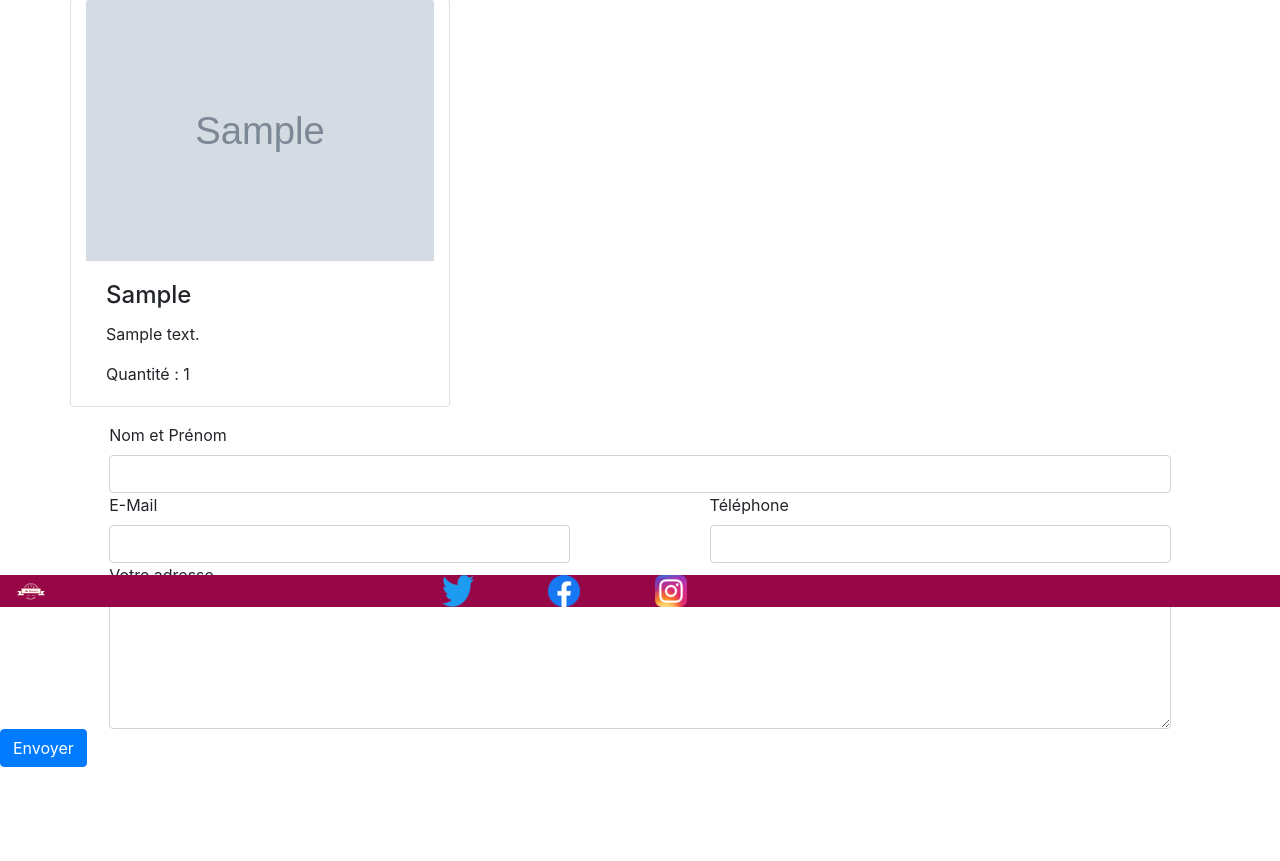
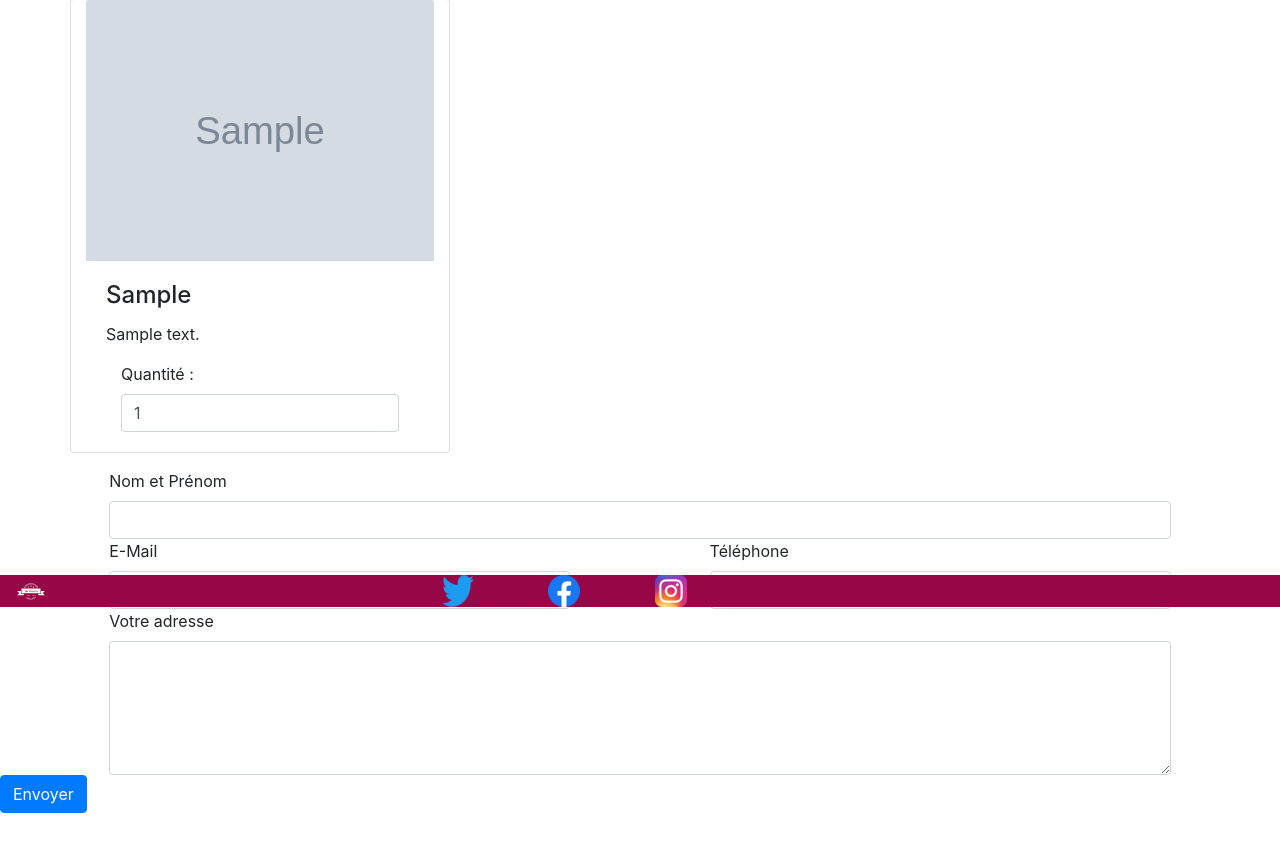
Before and after one commit to BenjaminClaro/Full-Stack, a PHP site: the page made by The District/php/commande.php in a window 1280 px wide. Shown: the part 193-1054 px from the top of the page. Before the commit the page ends 960 px from the top, so only its background shows below. Run offline with PHP 8.4, Linux system fonts and the light colour scheme; tables that the repository leaves empty or names only in its code hold one stand-in row (values such as "Sample post"); grey boxes marked "Sample" are stand-in pictures.

Commit message:
modified:   The District/php/commande.php 	modified:   The District/php/commande_script.php

```diff
--- a/The District/php/commande.php
+++ b/The District/php/commande.php
@@ -44,7 +44,11 @@
                     </p>
                     <input type="hidden" class="form-control" name="id_plat" id="id_plat"  value="<?=$commande->id?>">
                     <input type="hidden" class="form-control" name="prix" id="prix"  value="<?=$commande->prix?>">
-                    <p class="card-text">Quantité : 1</p>
+                    <div class="col">
+                      <label for="nom">Quantité :</label>
+                      <input type="text" class="form-control" name="quantite" id="quantite" value="1" required>
+
+                    </div>
                   </div>
                 </div>
 
--- a/The District/php/commande_script.php
+++ b/The District/php/commande_script.php
@@ -24,6 +24,8 @@ if(isset($_POST["envoi"])){
     $id_plat = $_POST["id_plat"];
     $prix = $_POST["prix"];
     $dates= date('Y-m-d H:i:s');
+    $quantite = $_POST["quantite"];
+    $total = ($prix * $quantite + 1);
 
 
     var_dump($_POST["prix"]);
@@ -36,8 +38,8 @@ if(isset($_POST["envoi"])){
                                         VALUES(:id_plat, :quantite, :total, :date_commande, :etat, :nom_client, :telephone_client, :email_client, :adresse_client)");
 
         $requete->bindValue(":id_plat", "$id_plat");
-        $requete->bindValue(":quantite", "1");
-        $requete->bindValue(":total", "$prix");
+        $requete->bindValue(":quantite", "$quantite");
+        $requete->bindValue(":total", "$total");
         $requete->bindValue(":date_commande", $dates);
         $requete->bindValue(":etat", "En cours de livraison");
         $requete->bindValue(":nom_client", "$nom");
```
